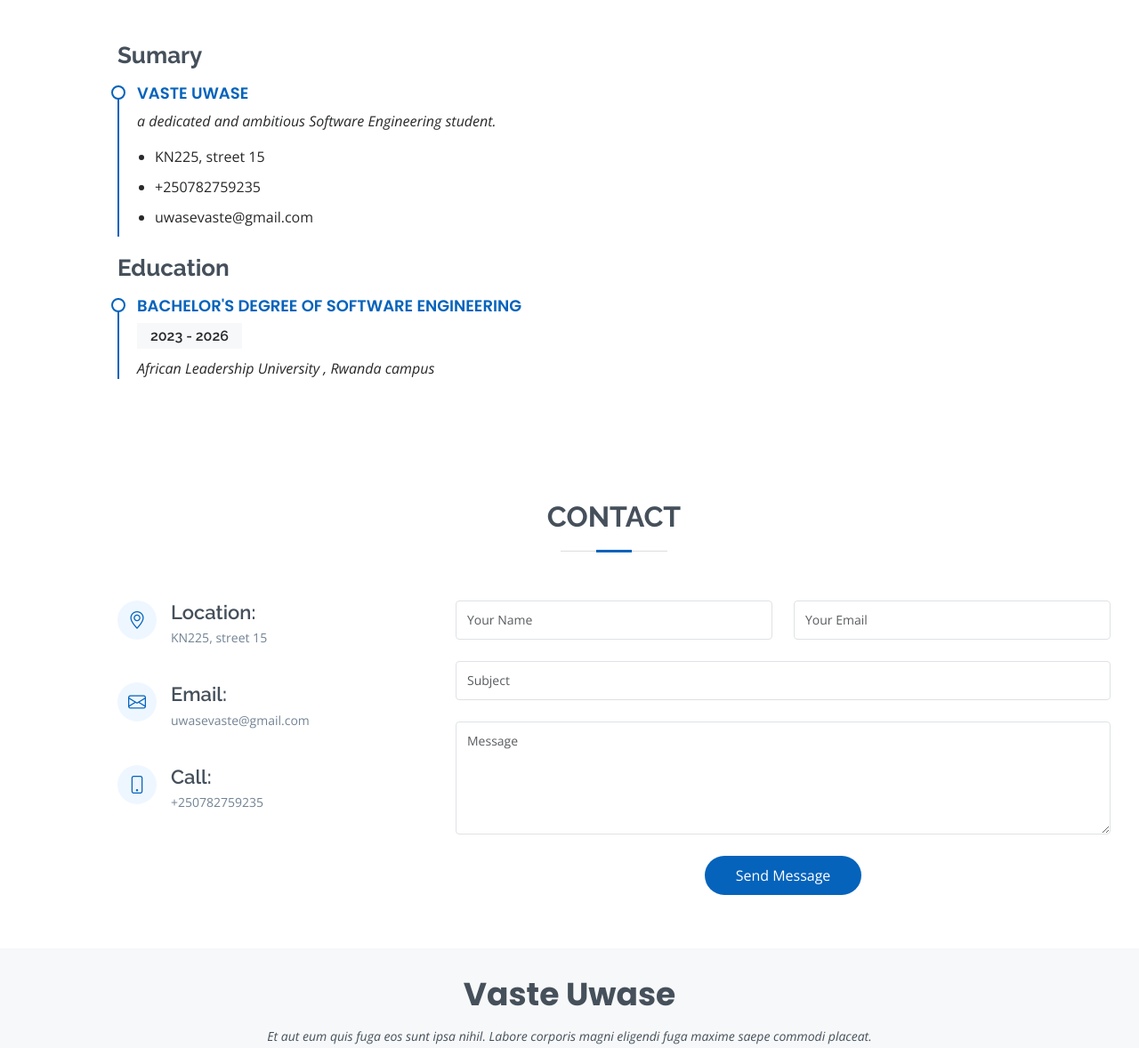
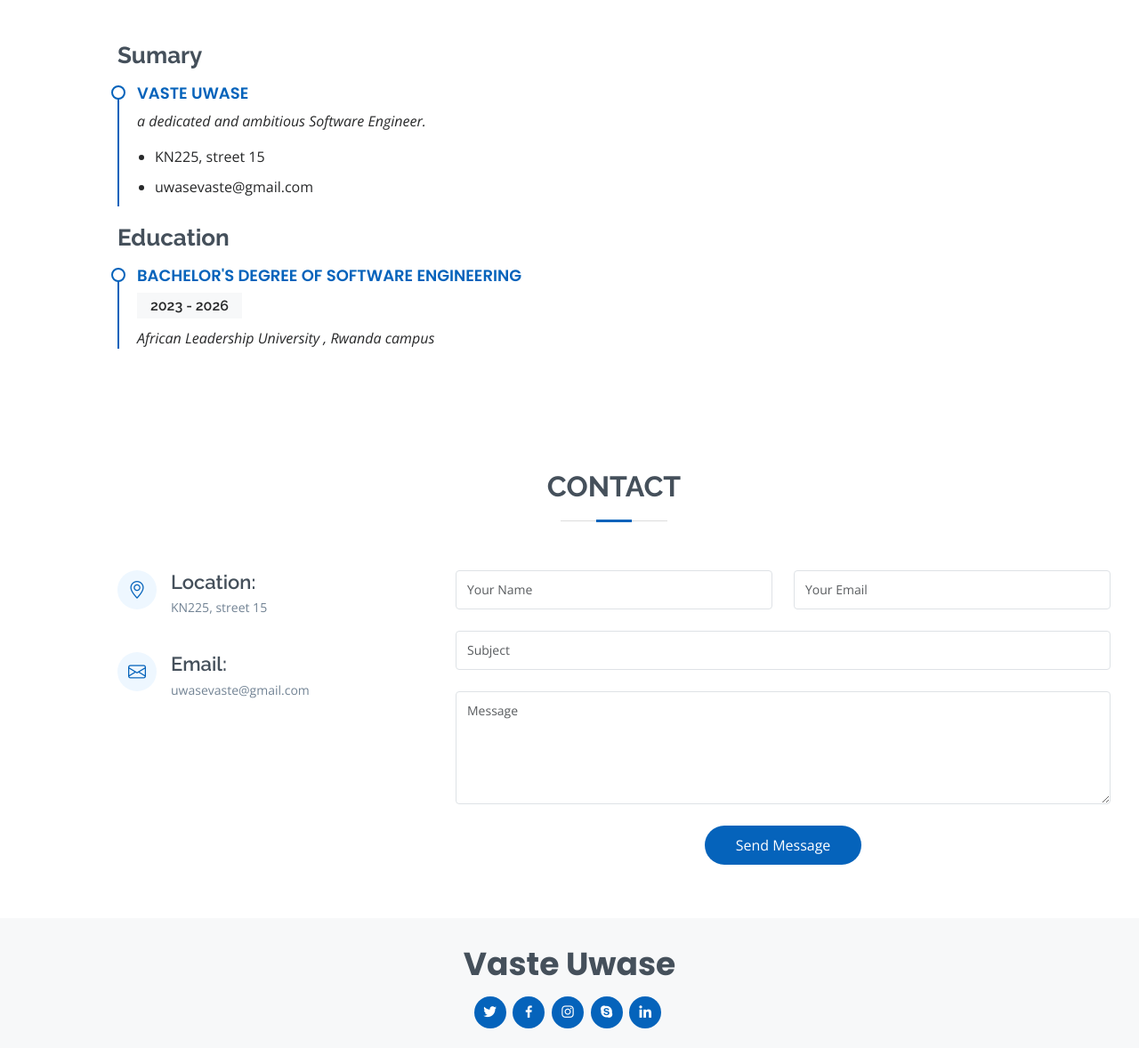
Before and after one commit to vuwase/portfolio, a plain HTML site: page index.html in a window 1280 px wide. Shown: the part 2125-3303 px from the top of the page at 89% size. Drawn offline with nearby package versions, Linux system fonts and the light colour scheme.

Commit message:
Update index.html

```diff
--- a/index.html
+++ b/index.html
@@ -80,7 +80,7 @@
 
         <div class="section-title">
           <h2>About</h2>
-          <p>I'm a dedicated and ambitious Software Engineering student at African Leadership University.</p>
+          <p>I'm a dedicated and ambitious Software Engineer.</p>
         </div>
 
         <div class="row">
@@ -198,10 +198,9 @@
             <h3 class="resume-title">Sumary</h3>
             <div class="resume-item pb-0">
               <h4>Vaste Uwase</h4>
-              <p><em>a dedicated and ambitious Software Engineering student.</em></p>
+              <p><em>a dedicated and ambitious Software Engineer.</em></p>
               <ul>
                 <li>KN225, street 15</li>
-                <li>+250782759235</li>
                 <li>uwasevaste@gmail.com</li>
               </ul>
             </div>
@@ -245,11 +244,7 @@
                 <p>uwasevaste@gmail.com</p>
               </div>
 
-              <div class="phone">
-                <i class="bi bi-phone"></i>
-                <h4>Call:</h4>
-                <p>+250782759235</p>
-              </div>
+
 
             </div>
 
@@ -293,7 +288,7 @@
   <footer id="footer">
     <div class="container">
       <h3>Vaste Uwase</h3>
-      <p>Et aut eum quis fuga eos sunt ipsa nihil. Labore corporis magni eligendi fuga maxime saepe commodi placeat.</p>
+
       <div class="social-links">
         <a href="#" class="twitter"><i class="bx bxl-twitter"></i></a>
         <a href="#" class="facebook"><i class="bx bxl-facebook"></i></a>
```
